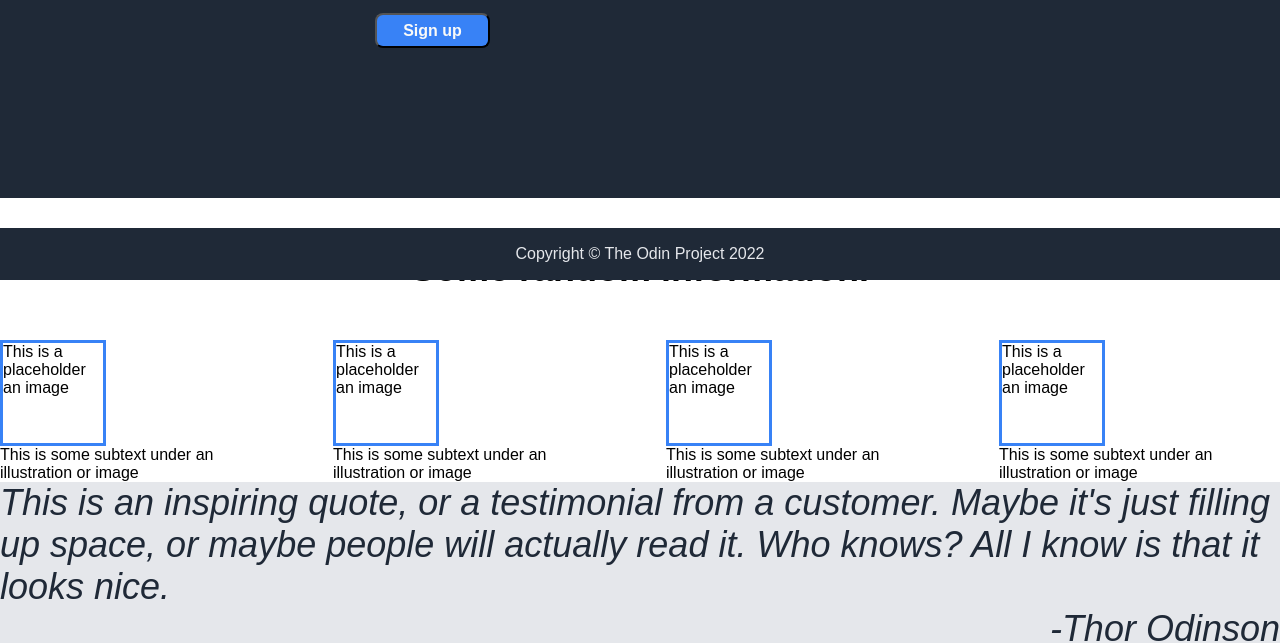
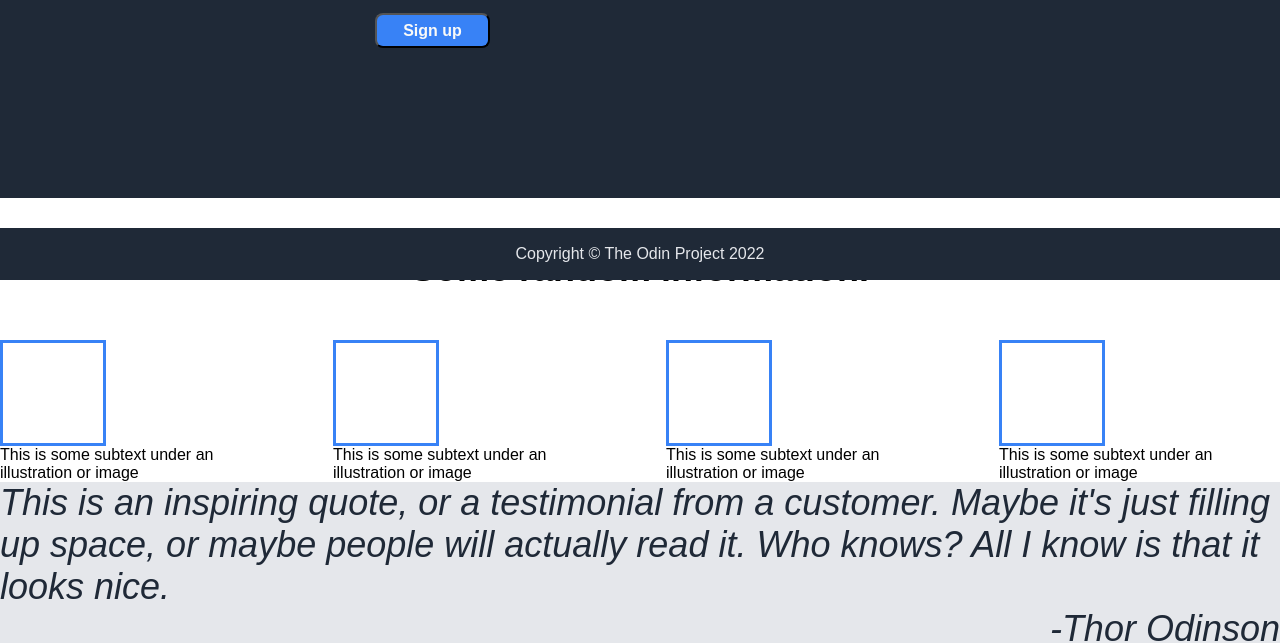
Before and after one commit to khoedhur/project-2-landing-page, a plain HTML site: page index.html in a window 1280 px wide. Shown: the part 520-1163 px from the top of the page. Drawn offline with Linux system fonts and the light colour scheme.

Commit message:
Edit index.html
Add id to hero secondary text
Remove placeholder texts from random information image section

```diff
--- a/index.html
+++ b/index.html
@@ -21,7 +21,7 @@
     <div class="hero">
       <div class="hero-left">
         <div class="main-text">This website is awesome</div>
-        <div class="secondary-text">
+        <div class="secondary-text" id="secondary">
           This website has some subtext that goes here under the main title.
           It's a smaller font and the color is lower contrast
         </div>
@@ -40,22 +40,22 @@
     <div class="container">
       <div class="info">
         <!-- <img src="./img/dog-bite.jpg" alt=""> -->
-        <div class="random-image">This is a placeholder an image</div>
+        <div class="random-image"></div>
         <div class="text">This is some subtext under an illustration or image</div>
       </div>
       <div class="info">
         <!-- <img src="./img/dog-bite.jpg" alt=""> -->
-        <div class="random-image">This is a placeholder an image</div>
+        <div class="random-image"></div>
         <div class="text">This is some subtext under an illustration or image</div>
       </div>
       <div class="info">
         <!-- <img src="./img/dog-bite.jpg" alt=""> -->
-        <div class="random-image">This is a placeholder an image</div>
+        <div class="random-image"></div>
         <div class="text">This is some subtext under an illustration or image</div>
       </div>
       <div class="info">
         <!-- <img src="./img/dog-bite.jpg" alt=""> -->
-        <div class="random-image">This is a placeholder an image</div>
+        <div class="random-image"></div>
         <div class="text">This is some subtext under an illustration or image</div>
       </div>
     </div>
```
